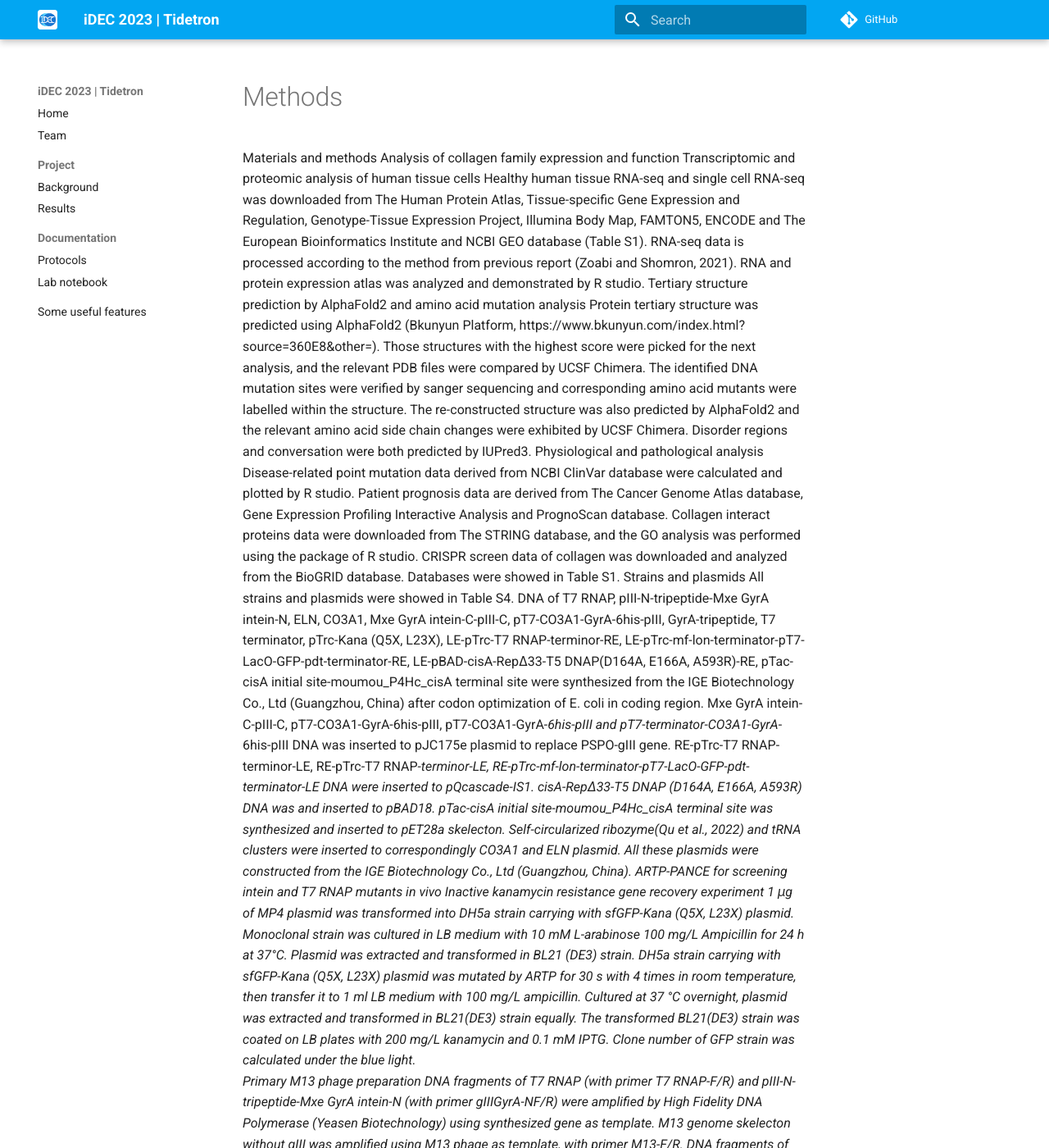
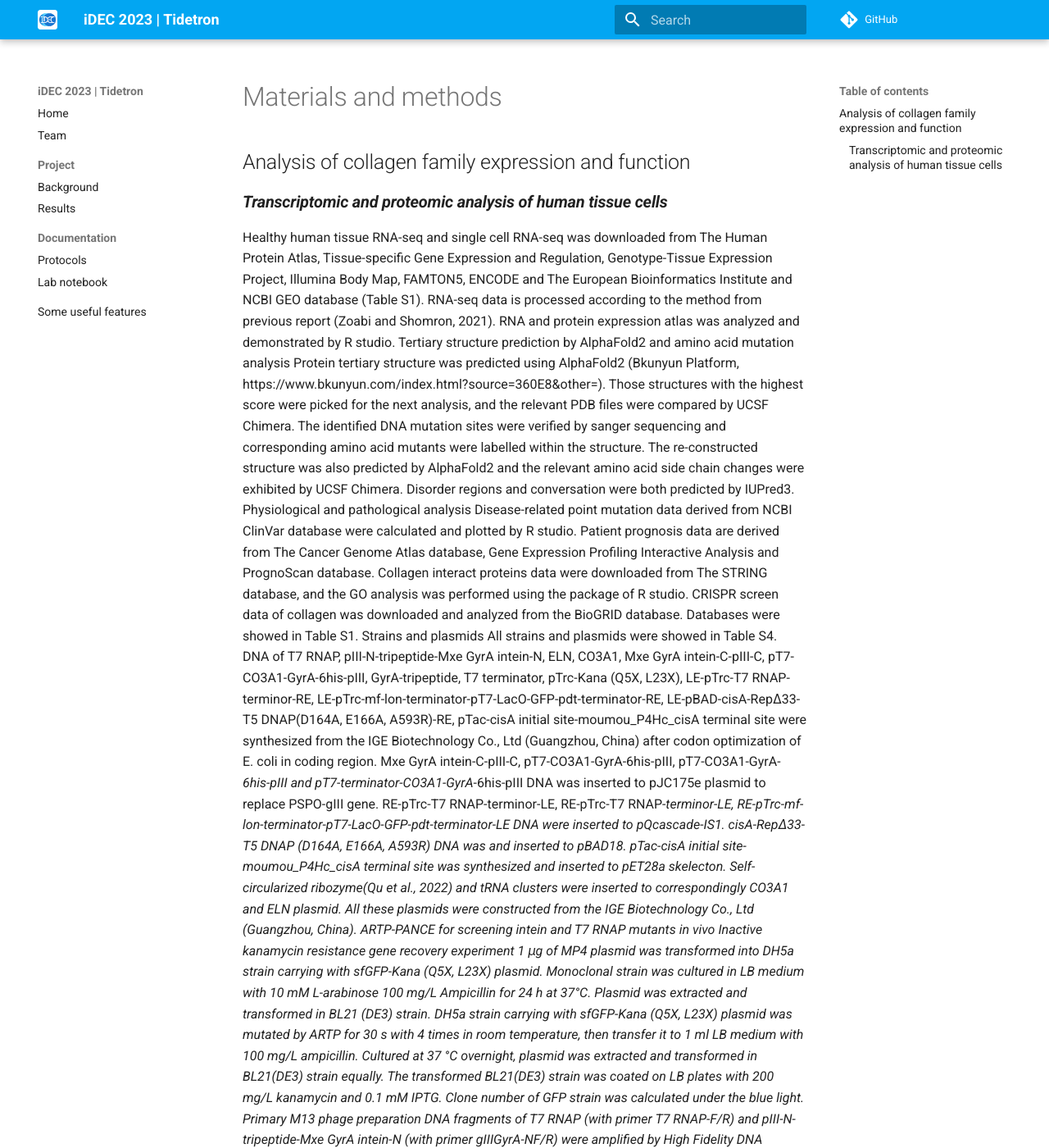
Before and after one commit to sunmichace/2023_Tidetron, an MkDocs documentation site: the page built from docs/project/methods.md, in a window 1280 px wide and 1400 px high. Shown: the whole window at 82% size. Built offline with MkDocs 1.6.1 and Material for MkDocs 9.7.7, drawn with Linux system fonts in a browser that asks for light colours; comment, search, counter and statistics services are not loaded.

Commit message:
Update methods.md

```diff
--- a/docs/project/methods.md
+++ b/docs/project/methods.md
@@ -1,6 +1,7 @@
-Materials and methods
-Analysis of collagen family expression and function
-Transcriptomic and proteomic analysis of human tissue cells
+# Materials and methods
+
+## Analysis of collagen family expression and function
+### ***Transcriptomic and proteomic analysis of human tissue cells***
 Healthy human tissue RNA-seq and single cell RNA-seq was downloaded from The Human Protein Atlas, Tissue-specific Gene Expression and Regulation, Genotype-Tissue Expression Project, Illumina Body Map, FAMTON5, ENCODE and The European Bioinformatics Institute and NCBI GEO database (Table S1). RNA-seq data is processed according to the method from previous report (Zoabi and Shomron, 2021). RNA and protein expression atlas was analyzed and demonstrated by R studio.
 Tertiary structure prediction by AlphaFold2 and amino acid mutation analysis
 Protein tertiary structure was predicted using AlphaFold2 (Bkunyun Platform, https://www.bkunyun.com/index.html?source=360E8&other=). Those structures with the highest score were picked for the next analysis, and the relevant PDB files were compared by UCSF Chimera. The identified DNA mutation sites were verified by sanger sequencing and corresponding amino acid mutants were labelled within the structure. The re-constructed structure was also predicted by AlphaFold2 and the relevant amino acid side chain changes were exhibited by UCSF Chimera. Disorder regions and conversation were both predicted by IUPred3.
```
